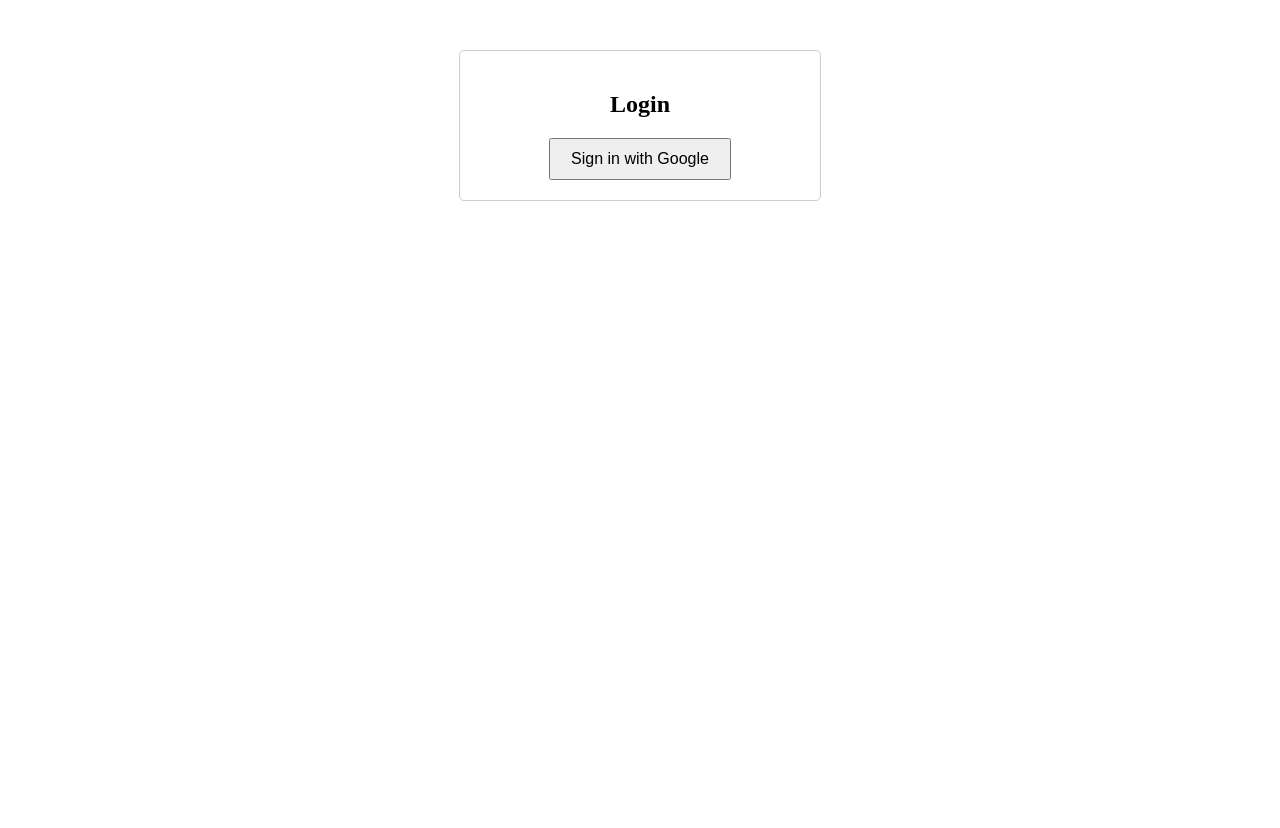
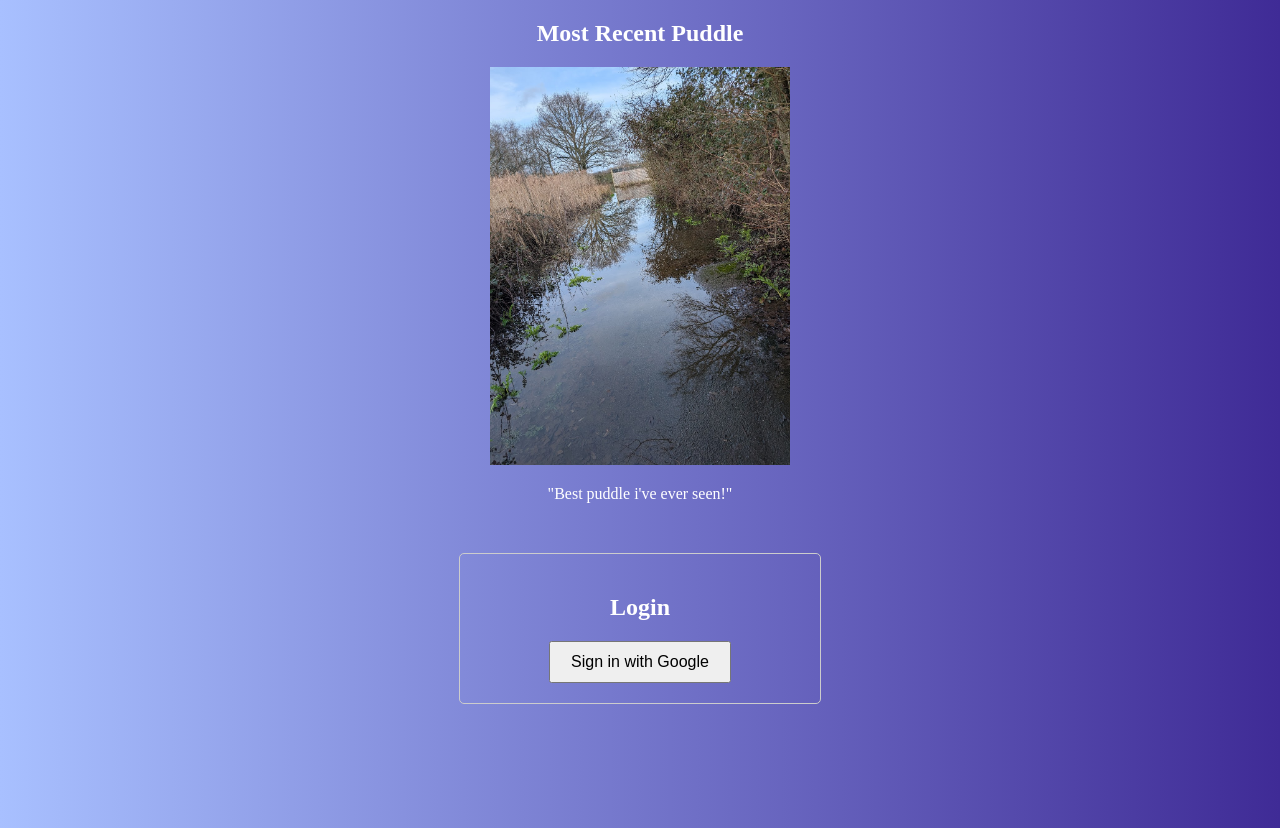
Before and after one commit to mchipperfield/puddle, a SvelteKit app: page / in a window 1280 px wide. Before the commit the page ends 800 px from the top, so only its background shows below. Built offline with nearby package versions, Linux system fonts and the light colour scheme; no server answers.

Commit message:
home page showing the most recent puddle using a placeholder

```diff
--- /dev/null
+++ b/src/app.css
@@ -0,0 +1,5 @@
+.theme {
+    background: linear-gradient(to right, #a8c0ff, #3f2b96);
+    color: white;
+    min-height: 100vh;
+}
--- a/src/app.html
+++ b/src/app.html
@@ -6,7 +6,7 @@
 		<meta name="viewport" content="width=device-width, initial-scale=1" />
 		%sveltekit.head%
 	</head>
-	<body data-sveltekit-preload-data="hover">
+	<body data-sveltekit-preload-data="hover" class="theme">
 		<div style="display: contents">%sveltekit.body%</div>
 	</body>
 </html>
--- /dev/null
+++ b/src/lib/components/RecentPuddle.svelte
@@ -0,0 +1,16 @@
+<script lang="ts">
+	// This component will display the most recent puddle
+</script>
+
+<div class="recent-puddle">
+	<h2>Most Recent Puddle</h2>
+	<img src="/puddle1.jpg" alt="A puddle" width="300" />
+	<p>"Best puddle i've ever seen!"</p>
+</div>
+
+<style>
+	.recent-puddle {
+		text-align: center;
+		margin-bottom: 2rem;
+	}
+</style>
--- /dev/null
+++ b/src/lib/components/UploadForm.svelte
@@ -0,0 +1,15 @@
+<script lang="ts">
+	// This component will handle the puddle upload
+</script>
+
+<div class="upload-form">
+	<h3>Upload a Puddle</h3>
+	<p>Coming soon...</p>
+</div>
+
+<style>
+	.upload-form {
+		text-align: center;
+		margin-top: 2rem;
+	}
+</style>
--- a/src/routes/+layout.svelte
+++ b/src/routes/+layout.svelte
@@ -1,4 +1,5 @@
 <script lang="ts">
+    import '../app.css';
     import { onMount } from 'svelte';
     import { auth } from '$lib/firebase';
     import { user } from '$lib/store';
--- a/src/routes/+page.svelte
+++ b/src/routes/+page.svelte
@@ -3,6 +3,8 @@
     import Login from '$lib/components/Login.svelte';
     import { auth } from '$lib/firebase';
     import { signOut } from 'firebase/auth';
+    import RecentPuddle from '$lib/components/RecentPuddle.svelte';
+    import UploadForm from '$lib/components/UploadForm.svelte';
 </script>
 
 <svelte:head>
@@ -11,8 +13,10 @@
 </svelte:head>
 
 <section>
+    <RecentPuddle />
     {#if $user}
         <h1>Welcome, {$user.displayName}</h1>
+        <UploadForm />
         <button on:click={() => signOut(auth)}>Logout</button>
     {:else}
         <Login />
```
Also changed, not shown: static/puddle1.jpg (added), 1 other file (tests, documents, lock files or other folders).
